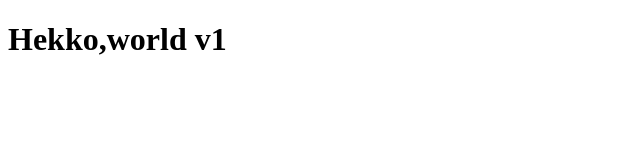
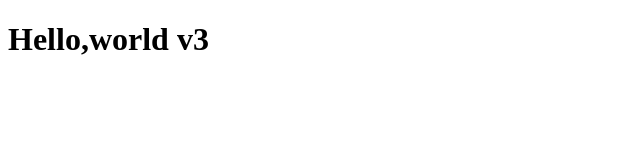
Before and after one commit to koravit07/learn-git, a plain HTML site: page index.html in a window 1280 px wide. Shown: the whole page, without its empty margins (0-640 px from the left). Drawn offline with Linux system fonts and the light colour scheme.

Commit message:
third commit

```diff
--- a/index.html
+++ b/index.html
@@ -6,6 +6,6 @@
     <title>Document</title>
 </head>
 <body>
-    <h1>Hekko,world v1</h1>
+    <h1>Hello,world v3</h1>
 </body>
 </html>
```
